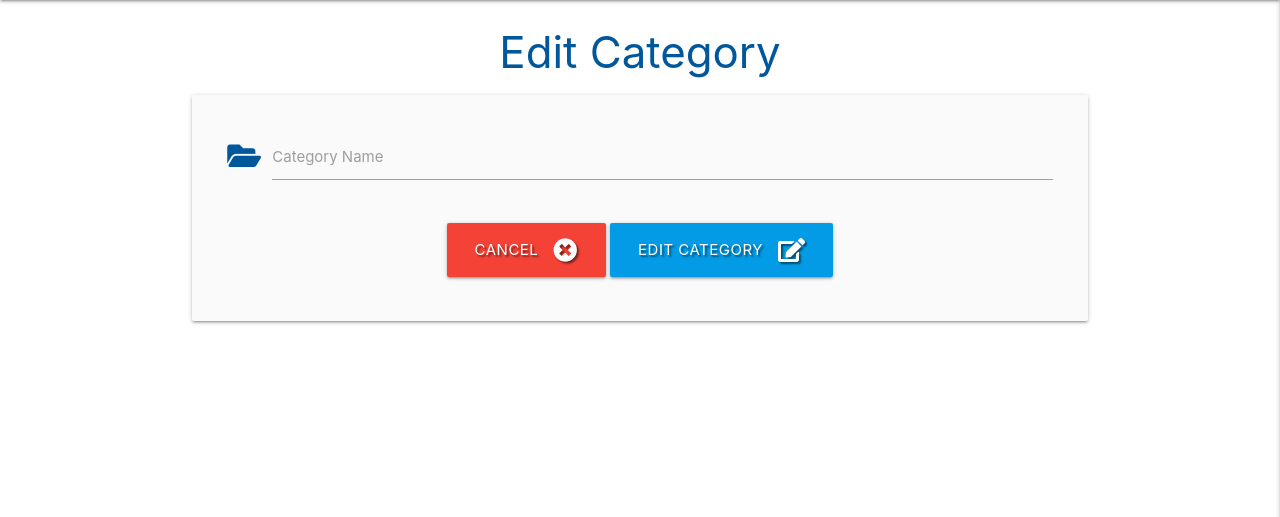
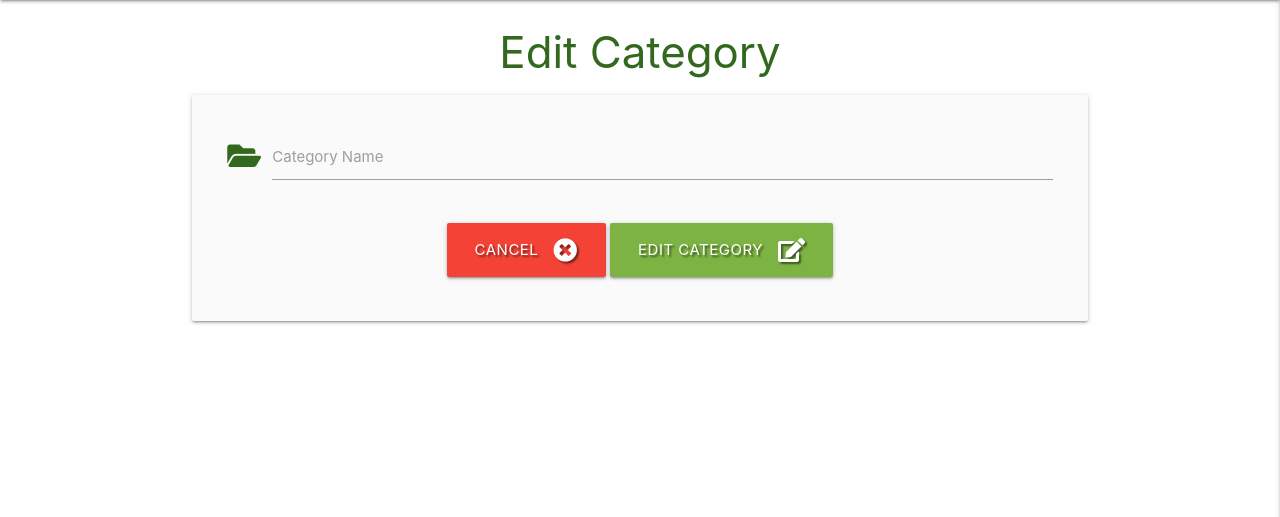
Before and after one commit to LogicAtom/flask-task-manager-project, a Flask app: template templates/edit_category.html in a window 1280 px wide. Shown: the part 64-581 px from the top of the page. Run offline with Flask 2, Linux system fonts and the light colour scheme; the template is opened without the code that fills it, so the values that code supplies are empty; some libraries are stand-ins or nearby versions.

Commit message:
edit_category.html, changed colors from blue to green

```diff
--- a/templates/edit_category.html
+++ b/templates/edit_category.html
@@ -1,14 +1,14 @@
 {% extends "base.html" %}
 {% block content %}
 
-<h3 class="light-blue-text text-darken-4 center-align">Edit Category</h3>
+<h3 class="light-green-text text-darken-4 center-align">Edit Category</h3>
 
 <div class="row card-panel grey lighten-5">
     <form class="col s12" method="POST" action="{{ url_for('edit_category', category_id=category._id) }}">
         <!-- category name -->
         <div class="row">
             <div class="input-field col s12">
-                <i class="fas fa-folder-open prefix light-blue-text text-darken-4"></i>
+                <i class="fas fa-folder-open prefix light-green-text text-darken-4"></i>
                 <input id="category_name" name="category_name" minlength="3" maxlength="25" type="text"
                     value="{{ category.category_name }}" class="validate" required>
                 <label for="category_name">Category Name</label>
@@ -20,7 +20,7 @@
                 <a href="{{ url_for('get_categories') }}" class="btn-large red text-shadow">
                     Cancel <i class="fas fa-times-circle right"></i>
                 </a>
-                <button type="submit" class="btn-large light-blue darken-1 text-shadow">
+                <button type="submit" class="btn-large light-green darken-1 text-shadow">
                     Edit Category <i class="fas fa-edit right"></i>
                 </button>
             </div>
```
